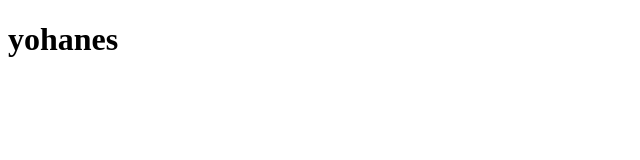
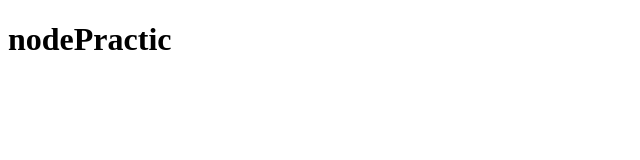
Before and after one commit to gyohanes/kkk, a plain HTML site: page index.html in a window 1280 px wide. Shown: the whole page, without its empty margins (0-640 px from the left). Drawn offline with Linux system fonts and the light colour scheme.

Commit message:
few change

```diff
--- a/index.html
+++ b/index.html
@@ -7,6 +7,6 @@
     <title>gitPractic</title>
 </head>
 <body>
-    <h1>yohanes</h1>
+    <h1>nodePractic</h1>
 </body>
 </html>
```
